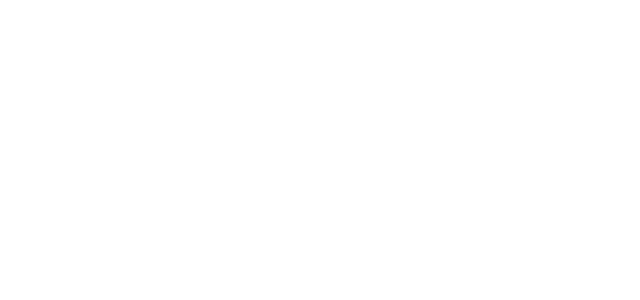
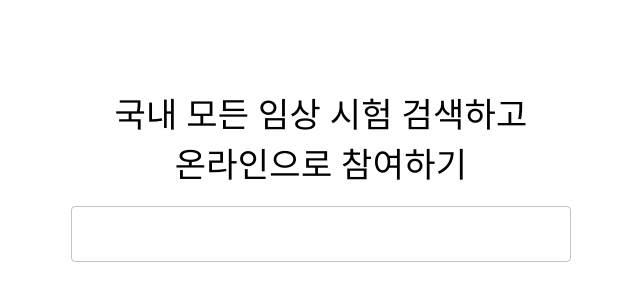
Before and after one commit to wujuno/wanted-internship_co-task1, a React (Create React App) app: page / in a window 1280 px wide. Shown: the part 232-532 px from the top of the page, without its empty margins (319-959 px from the left). Built offline with nearby package versions, Linux system fonts and the light colour scheme.

Commit message:
feat: 입력창 구현

```diff
--- a/package.json
+++ b/package.json
@@ -3,6 +3,10 @@
   "version": "0.1.0",
   "private": true,
   "dependencies": {
+    "@emotion/react": "^11.10.8",
+    "@emotion/styled": "^11.10.8",
+    "@fontsource/roboto": "^4.5.8",
+    "@mui/material": "^5.12.3",
     "@testing-library/jest-dom": "^5.16.5",
     "@testing-library/react": "^13.4.0",
     "@testing-library/user-event": "^13.5.0",
@@ -13,7 +17,6 @@
     "react": "^18.2.0",
     "react-dom": "^18.2.0",
     "react-scripts": "5.0.1",
-    "styled-components": "^5.3.10",
     "typescript": "^4.9.5",
     "web-vitals": "^2.1.4"
   },
--- a/src/App.tsx
+++ b/src/App.tsx
@@ -1,5 +1,35 @@
+import styled from '@emotion/styled';
+import { Box, Container, TextField, Typography } from '@mui/material';
+
+const Form = styled.form`
+  display: flex;
+  justify-content: center;
+`;
+
 function App() {
-  return <div></div>;
+  return (
+    <Container
+      maxWidth="sm"
+      sx={{
+        display: 'flex',
+        flexDirection: 'column',
+        justifyContent: 'center',
+        alignItems: 'center',
+        height: '100vh'
+      }}
+    >
+      <Box sx={{ p: '0 4em', mb: '1em' }}>
+        <Typography variant="h4" align="center" lineHeight="50px">
+          국내 모든 임상 시험 검색하고 온라인으로 참여하기
+        </Typography>
+      </Box>
+      <Box>
+        <Form>
+          <TextField sx={{ width: '500px' }} onChange={e => console.log(e.currentTarget.value)} />
+        </Form>
+      </Box>
+    </Container>
+  );
 }
 
 export default App;
```
Also changed, not shown: 1 other file (tests, documents, lock files or other folders).
